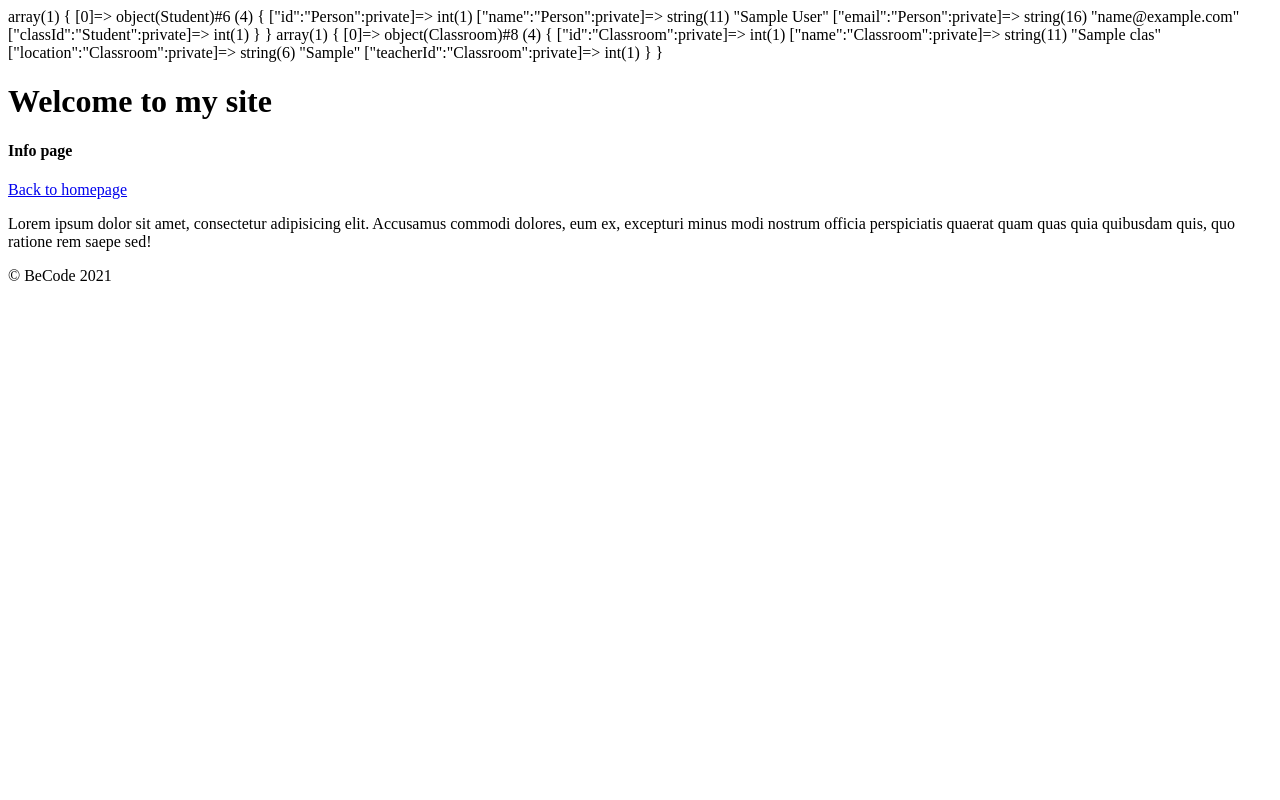
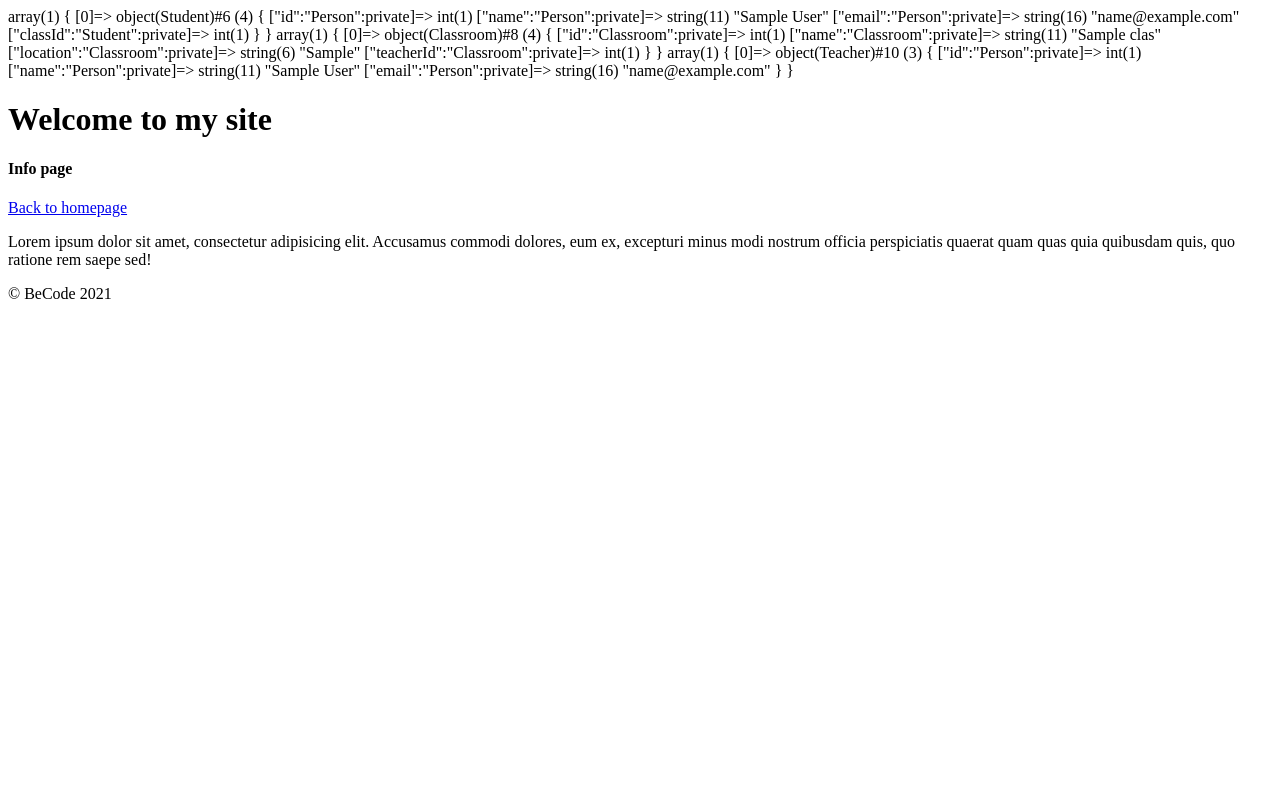
Before and after one commit to Laurent-Bosteels/crud, a PHP site: page /index.php?page=info in a window 1280 px wide. Run offline with PHP 8.4, Linux system fonts and the light colour scheme; tables that the repository leaves empty or names only in its code hold one stand-in row (values such as "Sample post").

Commit message:
teacher class & loader

```diff
--- a/Controller/InfoController.php
+++ b/Controller/InfoController.php
@@ -15,6 +15,10 @@ class InfoController
         $allClasses = $loaderClass->getClasses();
         var_dump($allClasses);
 
+        $loaderTeacher= new TeacherLoader();
+        $allTeachers = $loaderTeacher->getTeachers();
+        var_dump($allTeachers);
+
         require 'View/info.php';
     }
 }
--- /dev/null
+++ b/Model/Teacher.php
@@ -0,0 +1,8 @@
+
+<?php
+
+class Teacher extends Person {
+    public function __construct(int $id, string $name, string $email) {
+        parent::__construct($id, $name, $email);
+    }
+}
--- /dev/null
+++ b/Model/TeacherLoader.php
@@ -0,0 +1,28 @@
+<?php
+
+class TeacherLoader {
+    private array $teachers;
+
+    public function __construct() {
+        $con = Database::openConnection();
+        $handle = $con->prepare('SELECT * FROM teacher');
+        $handle->execute();
+        $selectedTeachers = $handle->fetchAll();
+
+        foreach ($selectedTeachers as $teacher) {
+            $this->teachers[] = new Teacher((int)$teacher['teacher_id'], $teacher['name'], $teacher['email']);
+        }
+    }
+
+    public function getTeachers(): array {
+        return $this->teachers;
+    }
+
+    public function getTeacherById(int $id) {
+        foreach ($this->teachers as $teacher) {
+            if ($teacher->getId() === $id) {
+                return $teacher;
+            }
+        }
+    }
+}
--- a/index.php
+++ b/index.php
@@ -8,6 +8,9 @@ require 'Model/Student.php';
 require 'Model/StudentLoader.php';
 require 'Model/Classroom.php';
 require 'Model/ClassroomLoader.php';
+require 'Model/Teacher.php';
+require 'Model/TeacherLoader.php';
+
 require 'Model/User.php';
 
 //include all your controllers here
```
